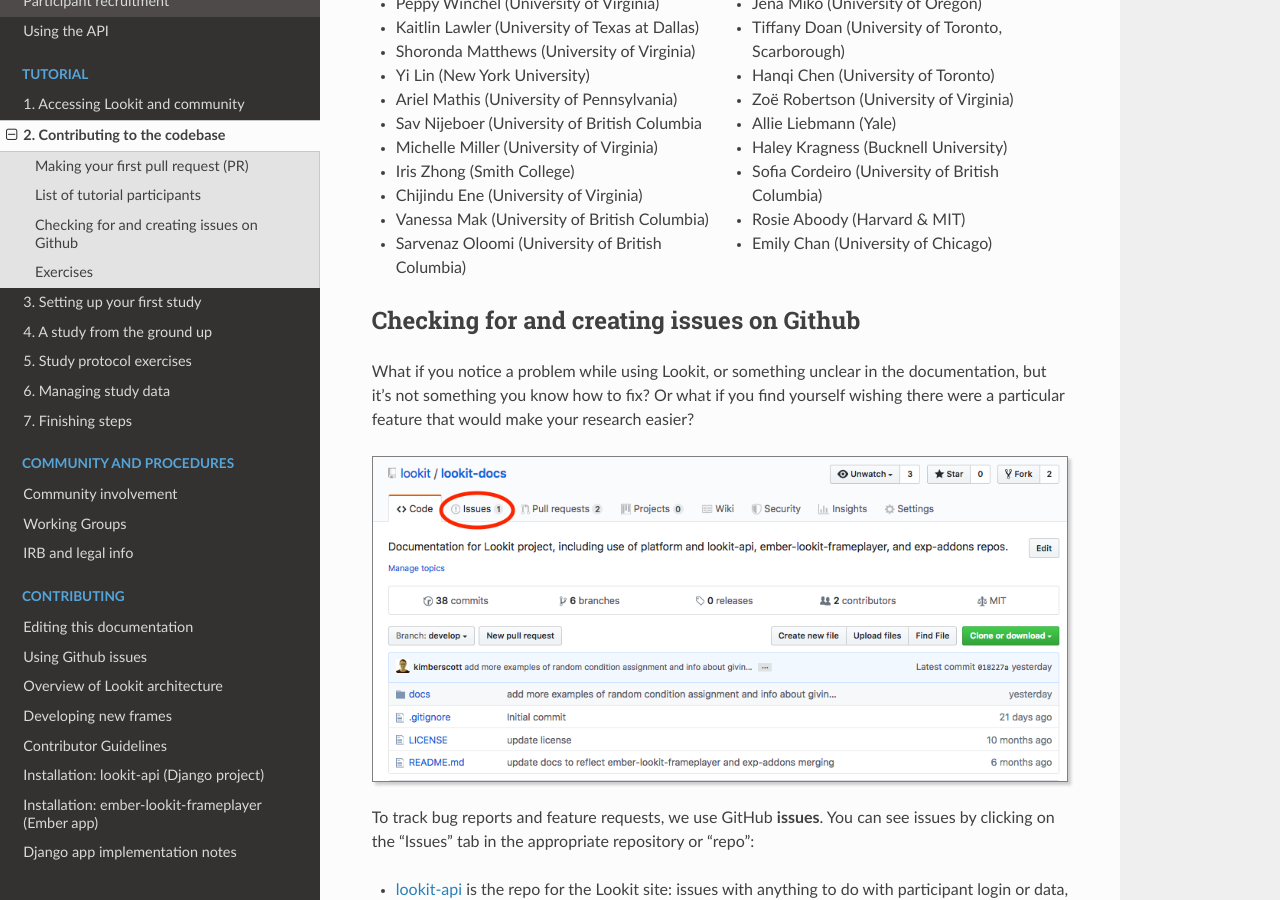
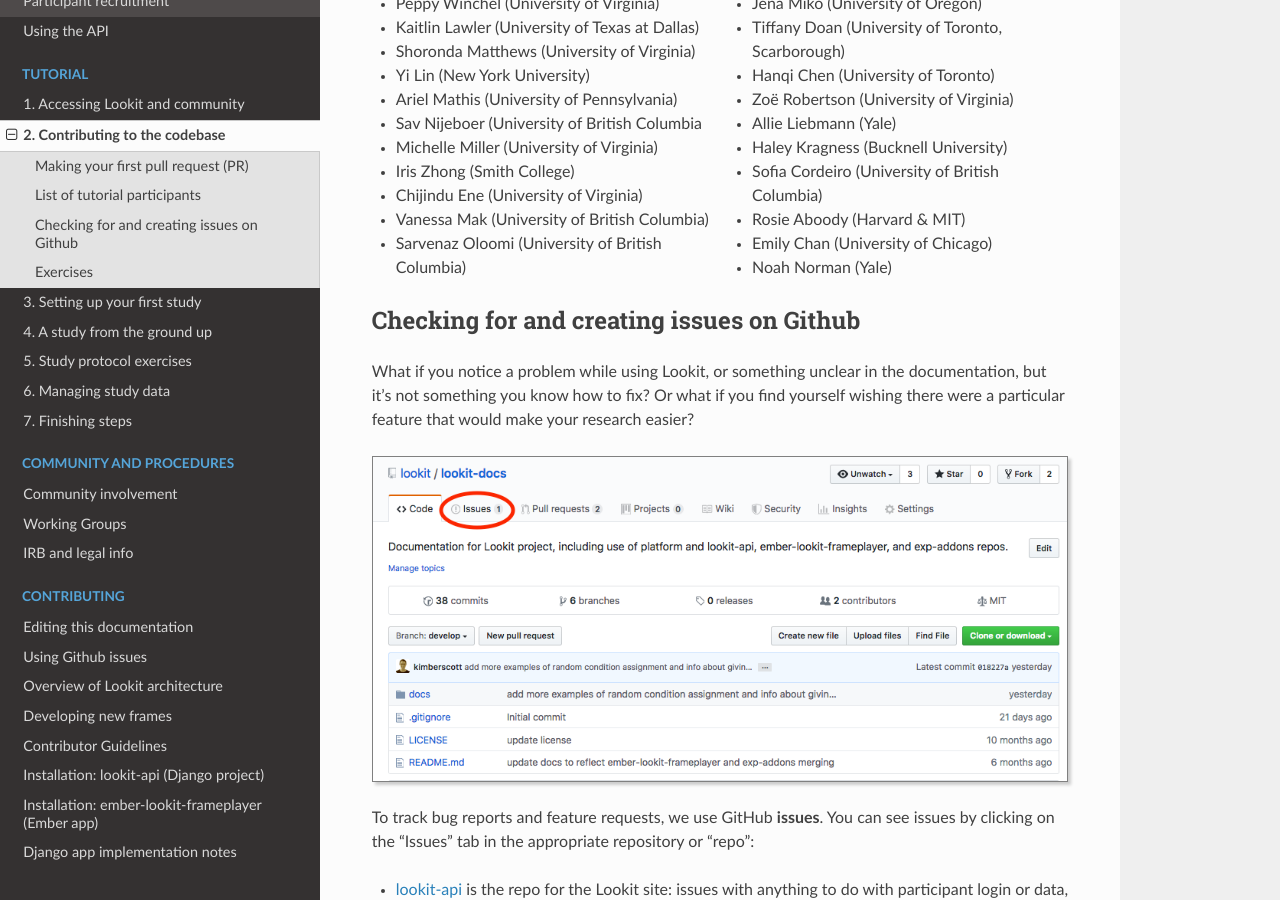
Before and after one commit to lookit/lookit-docs, a Sphinx documentation site: the page built from docs/source/tutorial-contributing.rst, in a window 1280 px wide and 900 px high, scrolled down 7017 px. Built offline with Sphinx 7.4.7 and the Read the Docs theme 2.0.0, drawn with Linux system fonts in a browser that asks for light colours.

Commit message:
Add tutorial participant to list

```diff
--- a/docs/source/tutorial-contributing.rst
+++ b/docs/source/tutorial-contributing.rst
@@ -266,6 +266,7 @@
 - Sofia Cordeiro (University of British Columbia)
 - Rosie Aboody (Harvard & MIT)
 - Emily Chan (University of Chicago)
+- Noah Norman (Yale)
 
 Checking for and creating issues on Github
 -------------------------------------------
```
